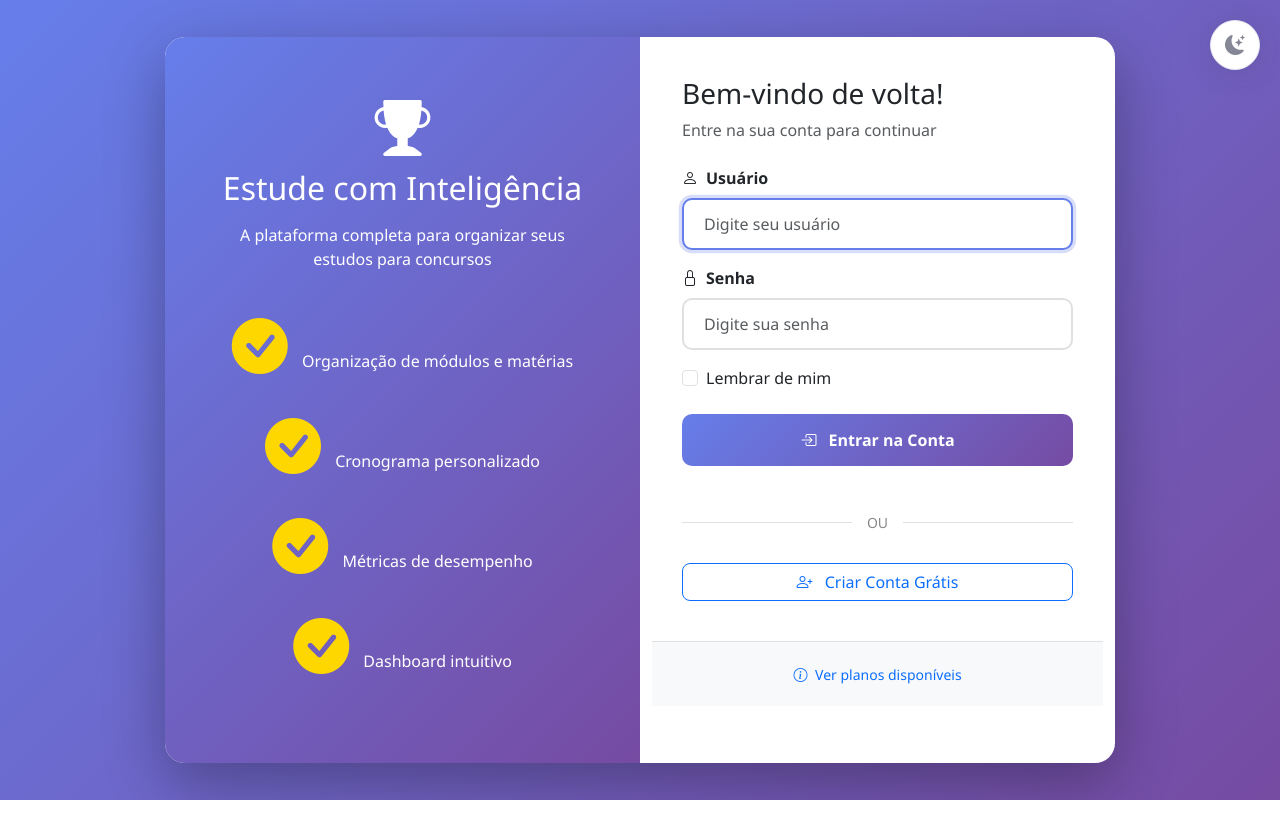
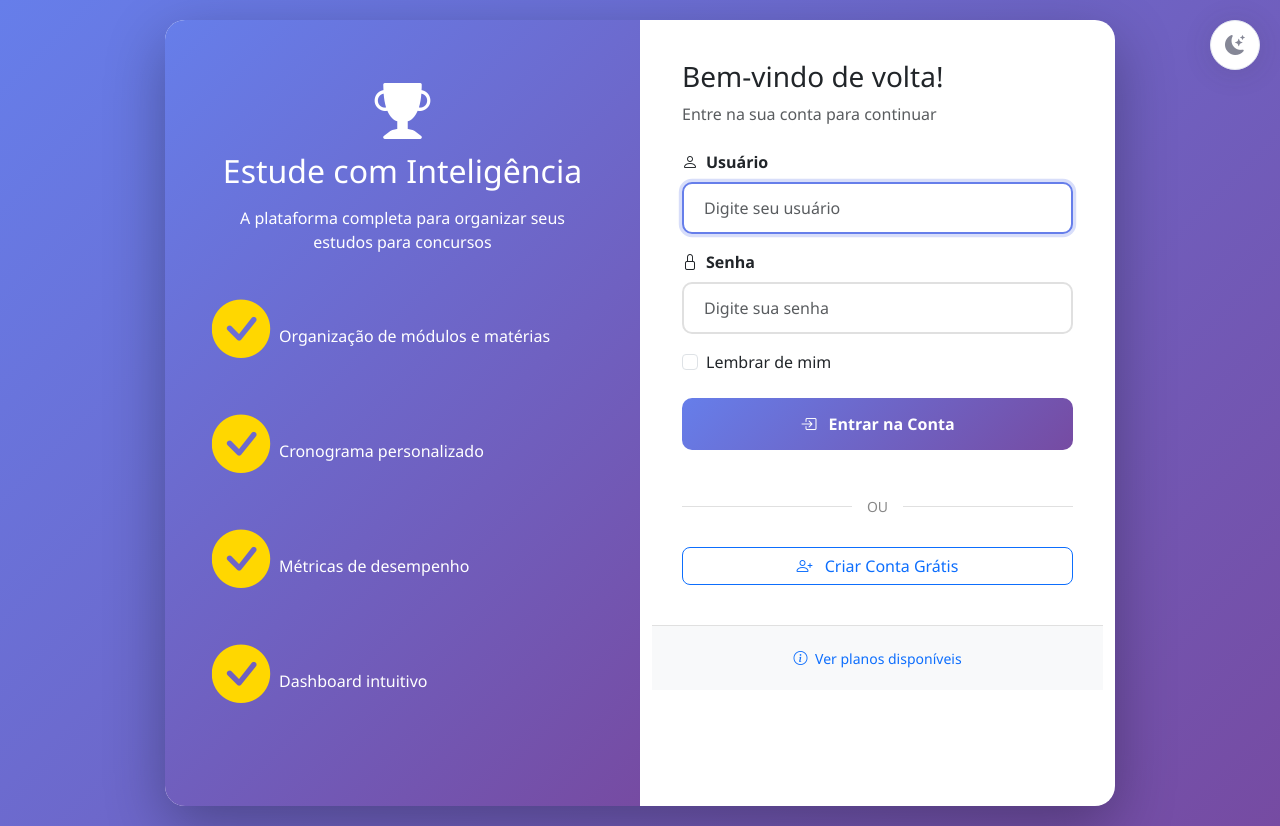
Before and after one commit to 3ielzinh/concurso, a Django app: page /accounts/login/ in a window 1280 px wide. Before the commit the page ends 800 px from the top, so only its background shows below. Run offline with Django 5.2, Linux system fonts and the light colour scheme; some libraries are stand-ins or nearby versions.

Commit message:
fix: Align features list items in login screen

```diff
--- a/templates/accounts/login.html
+++ b/templates/accounts/login.html
@@ -116,16 +116,21 @@
     list-style: none;
     padding: 0;
     margin: 20px 0;
+    text-align: left;
+    width: 100%;
 }
 
 .features-list li {
     padding: 8px 0;
     color: white;
+    display: flex;
+    align-items: center;
 }
 
 .features-list i {
     margin-right: 10px;
     color: #ffd700;
+    flex-shrink: 0;
 }
 </style>
 {% endblock %}
```
